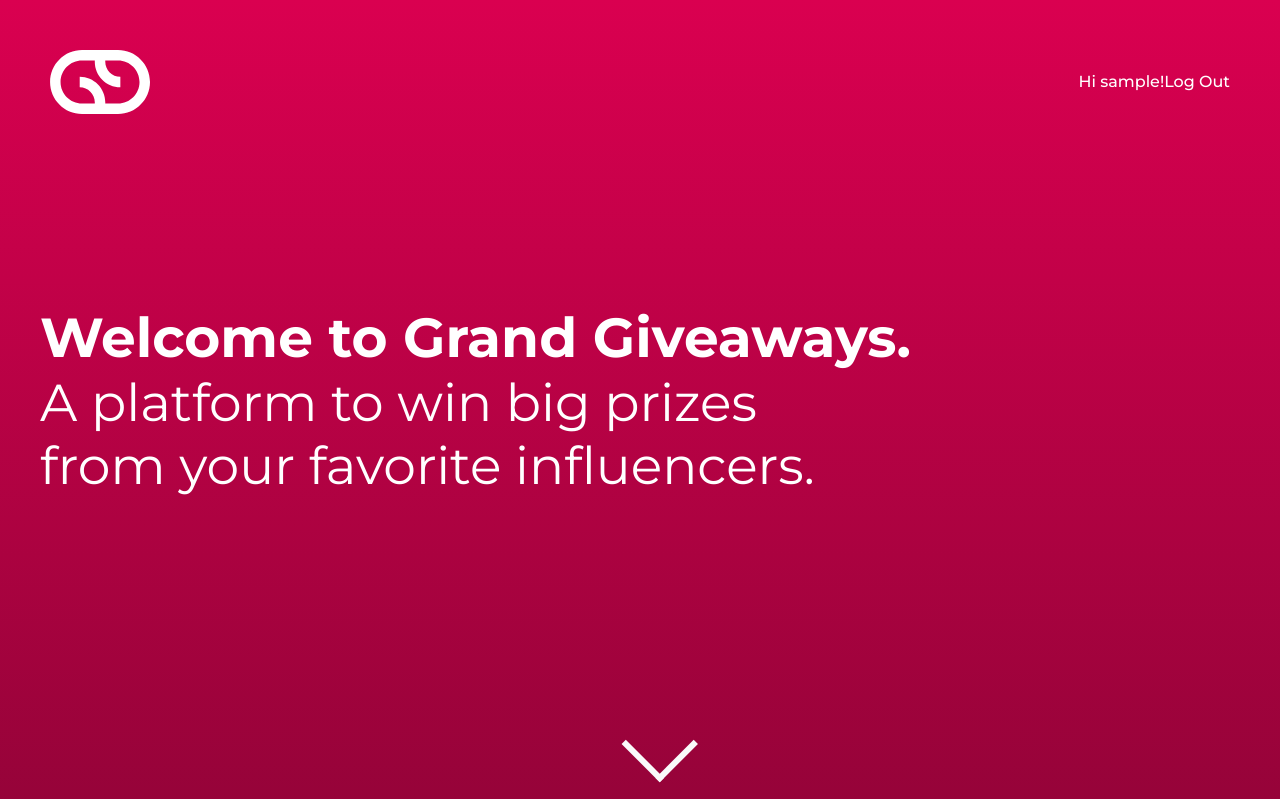
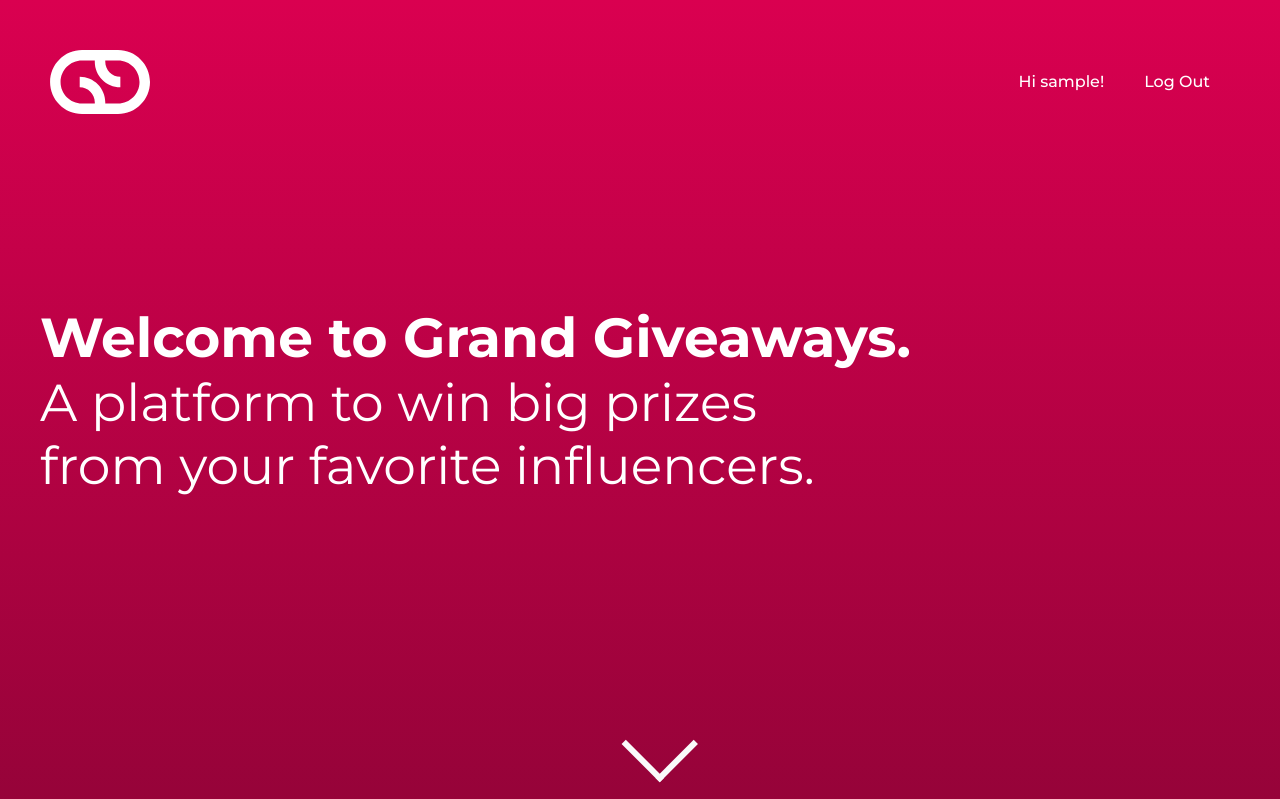
Before and after one commit to GrandGiveaways/GrandGiveaways.github.io, a PHP site: page /index.php in a window 1280 px wide. Shown: the top 799 px of the page. Run offline with PHP 8.4, Linux system fonts and the light colour scheme; the visitor is signed in with stand-in values (Sample User, id 1).

Commit message:
Add spacing between logout and name

```diff
--- a/templates/header.php
+++ b/templates/header.php
@@ -24,8 +24,8 @@
       <div class="header_right">
         <?php
         if (isset($_SESSION["username"])) {
-          echo "<p class='header_menu_item'>Hi " . $_SESSION["username"] . "!</p>";
-          echo "<a href='/includes/logout.inc.php' class='header_menu_item'>Log Out</a>";
+          echo "<p class='header_menu_item_a'>Hi " . $_SESSION["username"] . "!</p>";
+          echo "<a href='/includes/logout.inc.php' class='header_menu_item_a'>Log Out</a>";
         } else {
           $urls = array(
             'Home' => '/',
```
